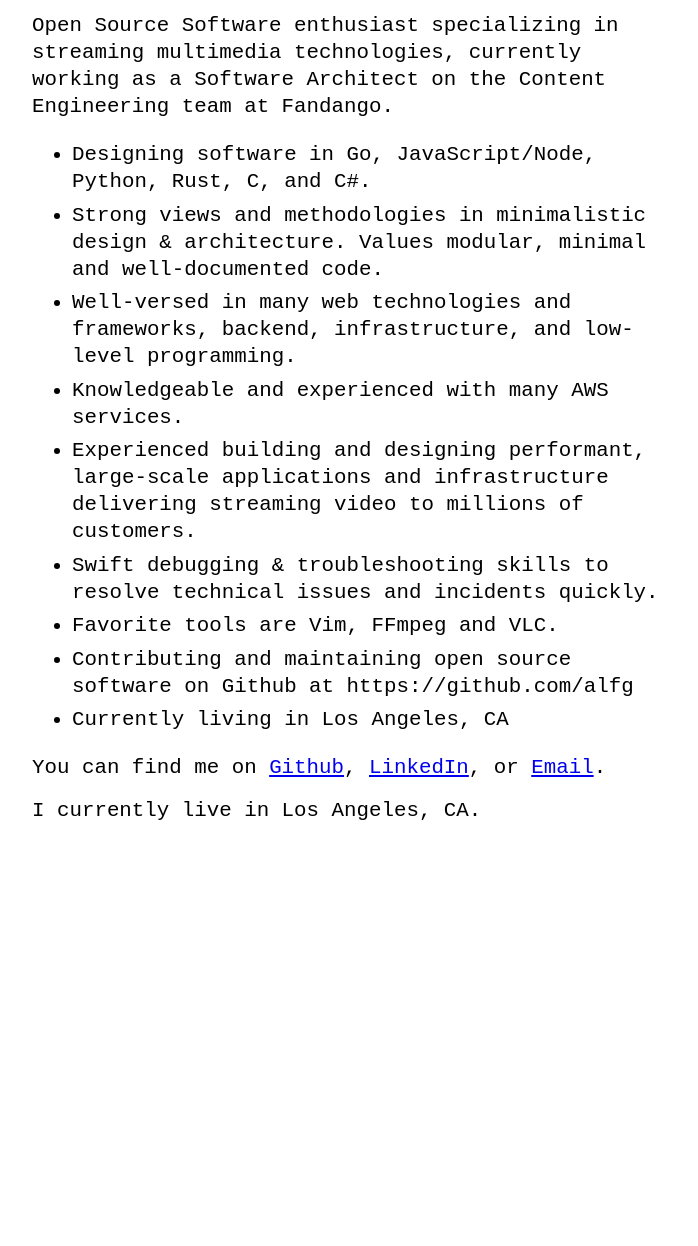
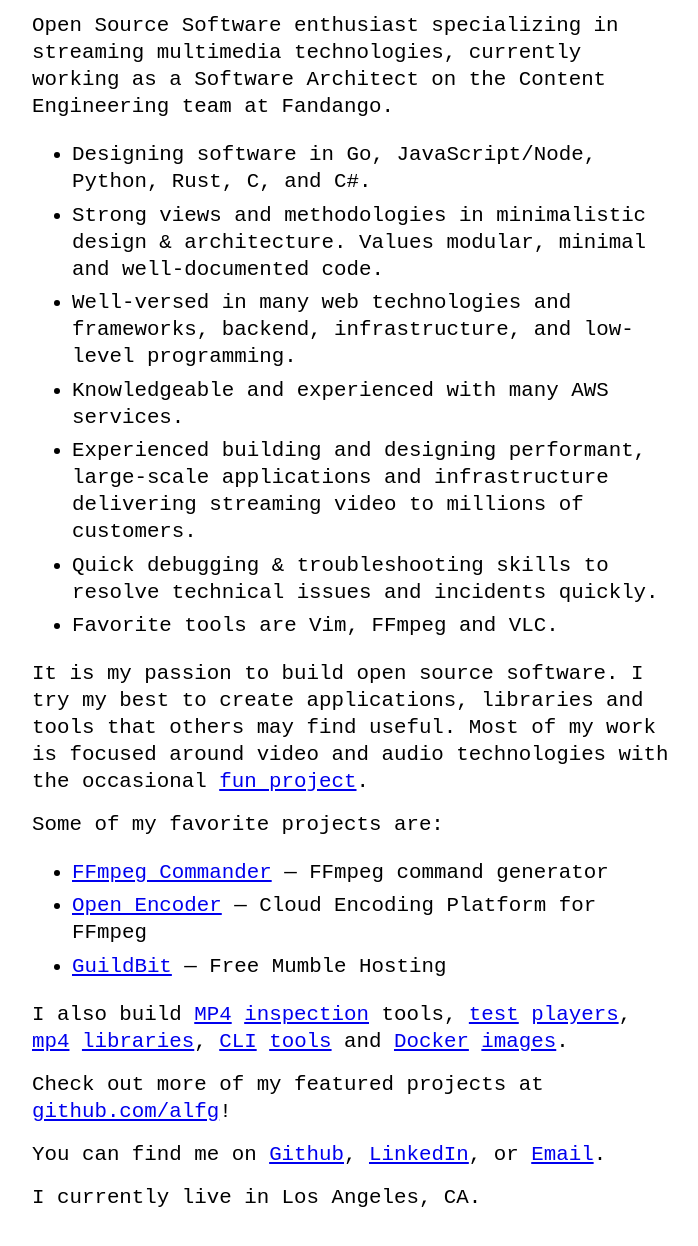
Before and after one commit to alfg/alfg.github.io, a Jekyll site: the page built from index.md, in a window 1280 px wide, cut to the strip 360-1651 px from the top of the page. Shown: the top 1246 px of the strip, without its empty margins (288-986 px from the left). Built offline with Jekyll 4.4.1, drawn with Linux system fonts in a browser that asks for light colours; before the commit the page ends 1264 px from its top, so only the background shows below that.

Commit message:
Update index.md

```diff
--- a/index.md
+++ b/index.md
@@ -15,10 +15,19 @@
 * Well-versed in many web technologies and frameworks, backend, infrastructure, and low-level programming.
 * Knowledgeable and experienced with many AWS services.
 * Experienced building and designing performant, large-scale applications and infrastructure delivering streaming video to millions of customers.
-* Swift debugging & troubleshooting skills to resolve technical issues and incidents quickly.
+* Quick debugging & troubleshooting skills to resolve technical issues and incidents quickly.
 * Favorite tools are Vim, FFmpeg and VLC.
-* Contributing and maintaining open source software on Github at https://github.com/alfg
-* Currently living in Los Angeles, CA
+
+It is my passion to build open source software. I try my best to create applications, libraries and tools that others may find useful. Most of my work is focused around video and audio technologies with the occasional [fun project](https://opendrinks.io).
+
+Some of my favorite projects are:
+* [FFmpeg Commander](https://github.com/alfg/ffmpeg-commander) — FFmpeg command generator
+* [Open Encoder](https://github.com/alfg/openencoder) — Cloud Encoding Platform for FFmpeg
+* [GuildBit](https://github.com/alfg/guildbit) — Free Mumble Hosting
+
+I also build [MP4](https://github.com/alfg/mp4-inspector) [inspection](https://github.com/alfg/ffprobe-wasm) tools, [test](https://github.com/alfg/abr-player) [players](https://github.com/alfg/mediacast), [mp4](https://github.com/alfg/mp4-rust) [libraries](https://github.com/alfg/mp4), [CLI](https://github.com/alfg/ffmpegd) [tools](https://github.com/alfg/bifextract) and [Docker](https://github.com/alfg/docker-nginx-rtmp) [images](https://github.com/alfg/docker-ffmpeg).
+
+Check out more of my featured projects at [github.com/alfg](http://github.com/alfg)!
 
 You can find me on [Github](http://github.com/alfg),
 [LinkedIn](http://www.linkedin.com/pub/alfred-gutierrez/58/ba1/93b), or
```
